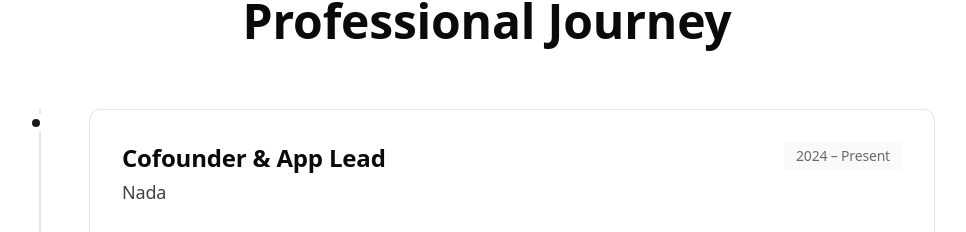
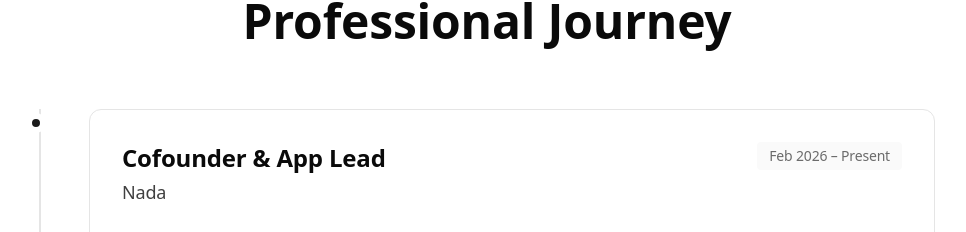
Before and after one commit to aashish-khatri/portfolio, a Next.js app: page / in a window 1280 px wide. Shown: the part 2381-2613 px from the top of the page, without its empty margins (153-1119 px from the left). Built offline with nearby package versions, Linux system fonts and the light colour scheme.

Commit message:
Fix Nada period: joined Feb 2026

```diff
--- a/data/experience.ts
+++ b/data/experience.ts
@@ -13,7 +13,7 @@ export const experienceData: ExperienceItem[] = [
         id: 'nada',
         role: 'Cofounder & App Lead',
         company: 'Nada',
-        period: '2024 – Present',
+        period: 'Feb 2026 – Present',
         description: 'Network-trust matrimonial app where brokers and matchmakers introduce partner-seekers through real social graphs — replacing stranger-swiping with verified introductions. Sole author of the Flutter client; cofounder builds the Vert.x + Neo4j backend.',
         achievements: [
             'Shipped alpha v1.0.0-alpha.1 (April 2026): 91k LOC across 325 Dart files with 110 test files',
```
